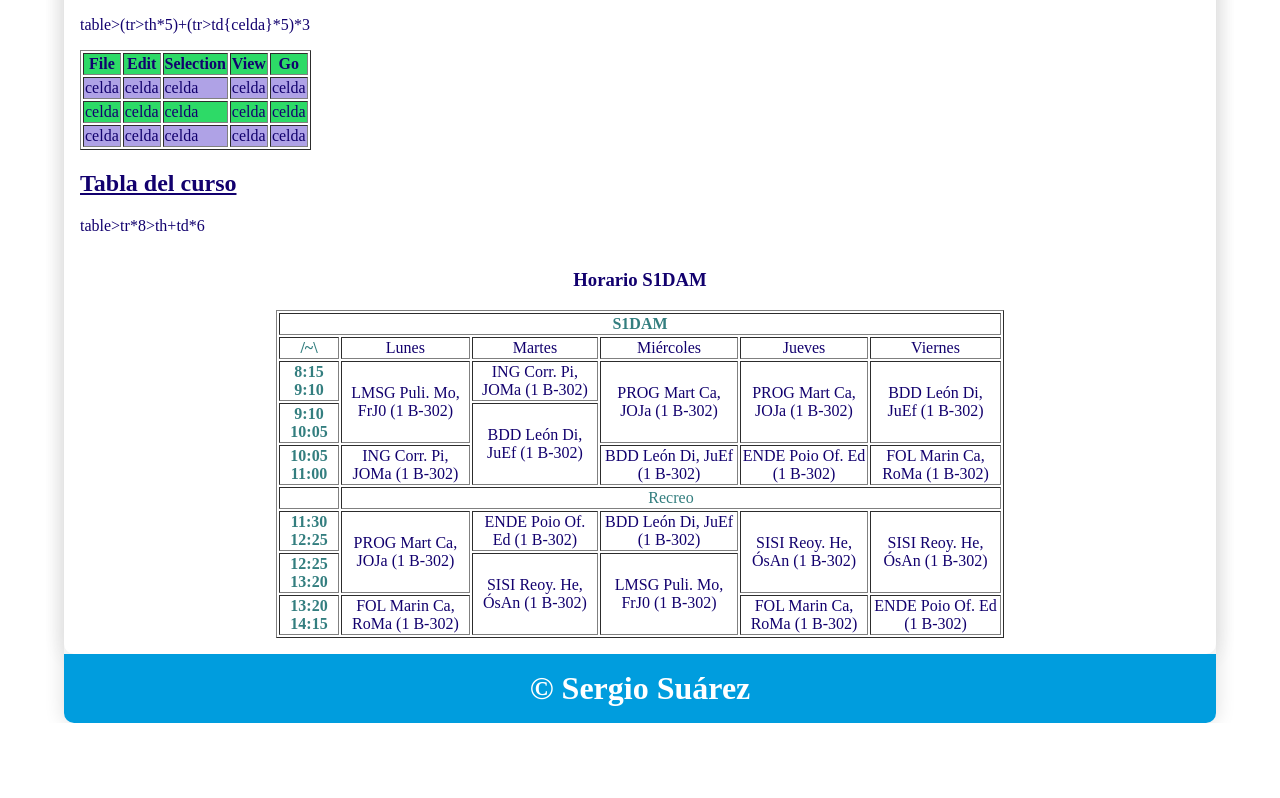
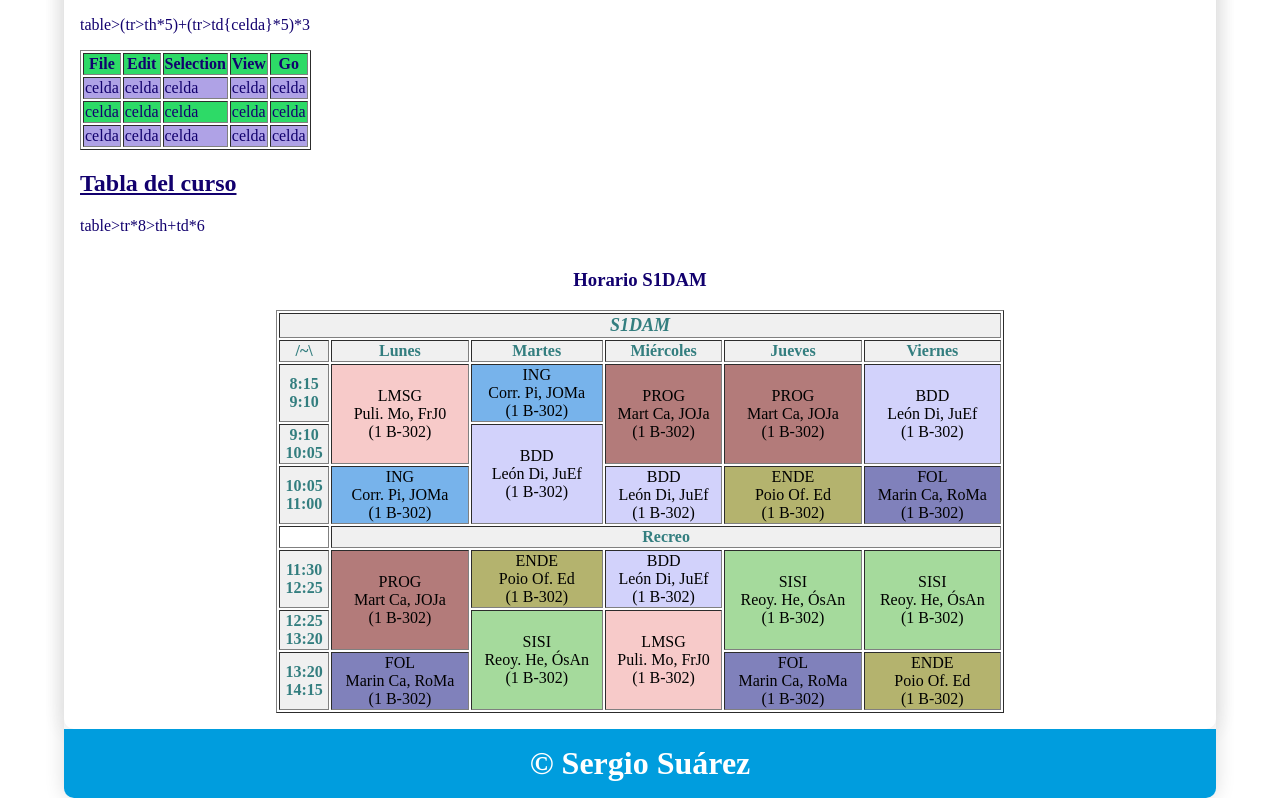
Before and after one commit to SergioSuaSan/Web, a plain HTML site: page tablas.html in a window 1280 px wide. Shown: the part 986-1784 px from the top of the page. Before the commit the page ends 1709 px from the top, so only its background shows below. Drawn offline with Linux system fonts and the light colour scheme.

Commit message:
version3

```diff
--- a/css/style.css
+++ b/css/style.css
@@ -268,8 +268,9 @@ span3 {
 }
 
 .horario {
-    width: 60px;
+
     color:rgb(51, 126, 127);
+    background: rgb(240, 240, 240);
 }
 
 #tablas table.centrado tr td {
@@ -297,6 +298,39 @@ table.tstriped tr:nth-child(even) {
     width: 65%;
     margin: 0 auto;
 }
-.sisi {
-    background-color: b4b464;
+.SISI {
+    background-color: rgb(165, 218, 156);
+    color: #000;
 }
+.LMSG {
+    background-color: rgb(247, 202, 201);
+    color: #000;
+}
+.ING {
+    background-color: rgb(119, 179, 235);
+    color: #000;
+}
+.BDD {
+    background-color: rgb(210, 210, 251) ;
+    color: #000;
+}
+.PROG {
+    background-color: rgb(179, 123, 122) ;
+    color: #000;
+}
+.ENDE {
+    background-color: rgb(180, 179, 110);
+    color: #000;
+}
+.FOL {
+    background-color:rgb(128, 129, 187) ;
+    color: #000;
+}
+
+
+.grupo {
+    font-size: large;
+    font-style: italic;
+    color:rgb(51, 126, 127);
+    background: rgb(240, 240, 240);
+}
--- a/tablas.html
+++ b/tablas.html
@@ -199,61 +199,61 @@
                     <table  class="tablahorario text-center" border="1">
                         <caption><h3>Horario S1DAM</h3></caption>
                         <tr>
-                            <th colspan="6" class="horario">S1DAM</th>
+                            <th colspan="6" class="grupo">S1DAM</th>
                         </tr>
                         <tr >
                             <th class="horario">/~\</th>
-                            <td>Lunes</td>
-                            <td>Martes</td>
-                            <td>Miércoles</td>
-                            <td>Jueves</td>
-                            <td>Viernes</td>
+                            <th class="horario">Lunes</th>
+                            <th class="horario">Martes</th>
+                            <th class="horario">Miércoles</th>
+                            <th class="horario">Jueves</th>
+                            <th class="horario">Viernes</th>
                         </tr>
                         <tr>
-                            <th class="horario">8:15 9:10</th>
-                            <td rowspan="2">LMSG Puli. Mo, FrJ0 (1 B-302)</td>
-                            <td>ING Corr. Pi, JOMa (1 B-302)</td>
-                            <td rowspan="2">PROG Mart Ca, JOJa (1 B-302)</td>
-                            <td rowspan="2">PROG Mart Ca, JOJa (1 B-302)</td>
-                            <td rowspan="2">BDD León Di, JuEf (1 B-302)</td>
+                            <th class="horario">8:15 <br/> 9:10</th>
+                            <td rowspan="2" class="LMSG">LMSG <br/>Puli. Mo, FrJ0 <br/>(1 B-302)</td>
+                            <td class="ING">ING <br/>Corr. Pi, JOMa <br/>(1 B-302)</td>
+                            <td rowspan="2" class="PROG">PROG<br/> Mart Ca, JOJa<br/> (1 B-302)</td>
+                            <td rowspan="2" class="PROG">PROG<br/> Mart Ca, JOJa<br/> (1 B-302)</td>
+                            <td rowspan="2" class="BDD">BDD<br/> León Di, JuEf<br/> (1 B-302)</td>
                         </tr>
                         <tr>
-                            <th class="horario">9:10 10:05</th>
-                            <td rowspan="2">BDD León Di, JuEf (1 B-302)</td>
+                            <th class="horario">9:10 <br/> 10:05</th>
+                            <td rowspan="2" class="BDD">BDD<br/> León Di, JuEf<br/> (1 B-302)</td>
                         </tr>
                         <tr>
-                            <th class="horario">10:05 11:00</th>
-                            <td>ING Corr. Pi, JOMa (1 B-302)</td>
-                            <td>BDD León Di, JuEf (1 B-302)</td>
-                            <td>ENDE Poio Of. Ed (1 B-302)</td>
-                            <td>FOL Marin Ca, RoMa (1 B-302)</td>
+                            <th class="horario">10:05<br/>11:00</th>
+                            <td class="ING">ING<br/> Corr. Pi, JOMa <br/>(1 B-302)</td>
+                            <td class="BDD">BDD<br/> León Di, JuEf <br/>(1 B-302)</td>
+                            <td class="ENDE">ENDE<br/> Poio Of. Ed <br/>(1 B-302)</td>
+                            <td class="FOL">FOL<br/> Marin Ca, RoMa <br/>(1 B-302)</td>
 
                         </tr>
                         <tr>
                             <th> </th>
-                            <td class="horario" colspan="5">Recreo</td>
+                            <th class="horario" colspan="5">Recreo</th>
 
                         </tr>
                         <tr>
-                            <th class="horario"> 11:30 12:25</th>
-                            <td rowspan="2">PROG Mart Ca, JOJa (1 B-302)</td>
-                            <td>ENDE Poio Of. Ed (1 B-302)</td>
-                            <td>BDD León Di, JuEf (1 B-302)</td>
-                            <td rowspan="2">SISI Reoy. He, ÓsAn (1 B-302)</td>
-                            <td rowspan="2">SISI Reoy. He, ÓsAn (1 B-302)</td>
+                            <th class="horario"> 11:30 <br/>12:25</th>
+                            <td rowspan="2" class="PROG">PROG <br/>Mart Ca, JOJa <br/>(1 B-302)</td>
+                            <td class="ENDE">ENDE<br/> Poio Of. Ed <br/>(1 B-302)</td>
+                            <td class="BDD">BDD<br/> León Di, JuEf <br/>(1 B-302)</td>
+                            <td rowspan="2" class="SISI">SISI <br/>Reoy. He, ÓsAn <br/>(1 B-302)</td>
+                            <td rowspan="2" class="SISI">SISI <br/>Reoy. He, ÓsAn <br/>(1 B-302)</td>
                         </tr>
                         <tr>
-                            <th class="horario">12:25 13:20</th>
-                            <td rowspan="2">SISI Reoy. He, ÓsAn (1 B-302)</td>
-                            <td rowspan="2">LMSG Puli. Mo, FrJ0 (1 B-302)</td>
+                            <th class="horario">12:25<br/> 13:20</th>
+                            <td rowspan="2" class="SISI">SISI<br/> Reoy. He, ÓsAn <br/>(1 B-302)</td>
+                            <td rowspan="2" class="LMSG">LMSG <br/>Puli. Mo, FrJ0<br/> (1 B-302)</td>
 
 
                         </tr>
                         <tr>
-                            <th class="horario">13:20 14:15</th>
-                            <td>FOL Marin Ca, RoMa (1 B-302)</td>
-                            <td>FOL Marin Ca, RoMa (1 B-302)</td>
-                            <td>ENDE Poio Of. Ed (1 B-302)</td>
+                            <th class="horario">13:20 <br/>14:15</th>
+                            <td class="FOL">FOL<br/> Marin Ca, RoMa<br/> (1 B-302)</td>
+                            <td class="FOL">FOL<br/>Marin Ca, RoMa <br/>(1 B-302)</td>
+                            <td class="ENDE">ENDE<br/> Poio Of. Ed <br/>(1 B-302)</td>
                         </tr>
                     </table>
 
```
Also changed, not shown: formularios.html (+3 -0 lines).
